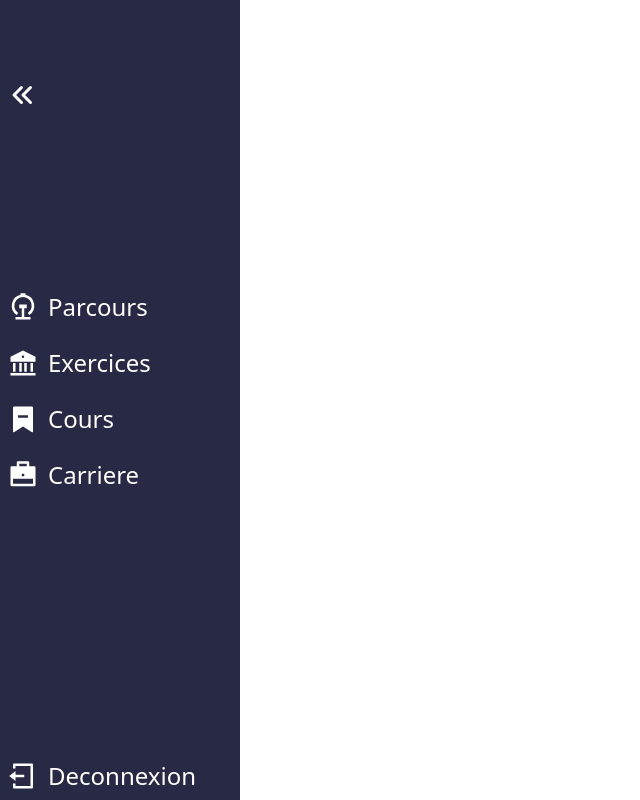
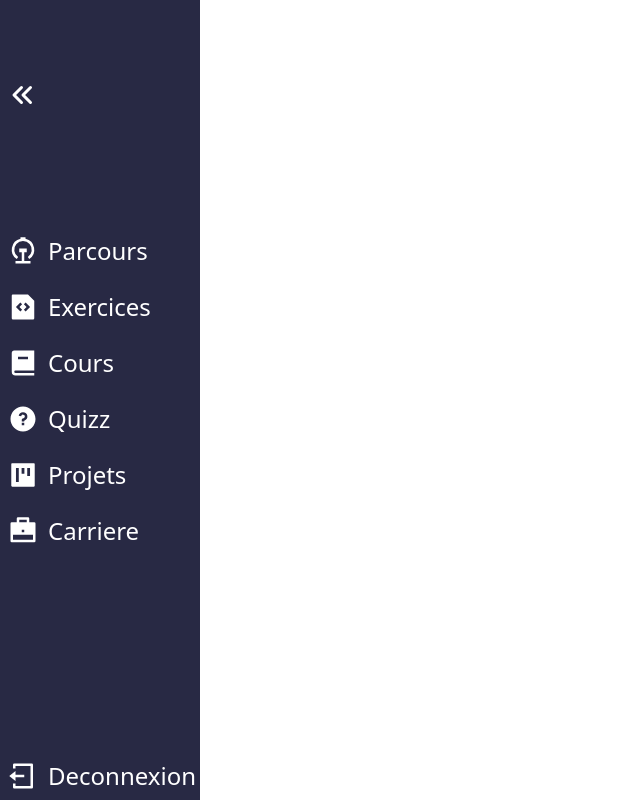
Before and after one commit to ArilessTir/codia, a React (Vite) app: page / in a window 1280 px wide. Shown: the whole page, without its empty margins (0-640 px from the left). Built offline with nearby package versions, Linux system fonts and the light colour scheme; the HTML template or start-up script is replaced by a standard one.

Commit message:
change icons :lipstick:

```diff
--- a/package.json
+++ b/package.json
@@ -13,7 +13,8 @@
     "gsap": "^3.10.4",
     "react": "^18.0.0",
     "react-dom": "^18.0.0",
-    "react-icons": "^4.3.1"
+    "react-icons": "^4.3.1",
+    "react-router-dom": "6"
   },
   "devDependencies": {
     "@types/react": "^18.0.0",
--- a/src/components/sideNav/sideNav.jsx
+++ b/src/components/sideNav/sideNav.jsx
@@ -2,10 +2,13 @@ import React, { useState } from 'react';
 import {
     RiChinaRailwayLine,
     RiBankFill,
-    RiBookmark2Fill,
+    RiFileCodeFill,
     RiBriefcaseFill,
     RiLogoutBoxLine,
+    RiQuestionFill,
+    RiBook2Fill,
 } from 'react-icons/ri';
+import { AiFillProject } from 'react-icons/ai';
 import { HiChevronDoubleLeft, HiChevronDoubleRight } from 'react-icons/hi';
 import gsap from 'gsap';
 
@@ -16,29 +19,29 @@ const SideNav = () => {
         setOpen(!open);
         console.log(open);
         if (open === true) {
-            gsap.to('.sideBar', { width: '40px', paddingLeft: '0' });
+            gsap.to('.sideBar', { minWidth: '35px', paddingLeft: '0' });
         } else {
-            gsap.to('.sideBar', { width: '240px', paddingLeft: '8px' });
+            gsap.to('.sideBar', { minWidth: '200px', paddingLeft: '8px' });
         }
     };
 
     return (
         <div
-            className="sideBar h-[100vh] w-[240px] bg-[#282944]
-                    text-white fixed overflow-hidden pl-2 pt-20
+            className="sideBar h-[100vh] min-w-[200px] bg-[#282944]
+                    text-white fixed  pl-2 pt-20
                     flex flex-col justify-between"
         >
             {open ? (
                 <HiChevronDoubleLeft
                     size={30}
                     onClick={handleOpen}
-                    className="cursor-pointer"
+                    className="cursor-pointer hover:bg-white hover:text-[#282944] rounded-md"
                 />
             ) : (
                 <HiChevronDoubleRight
                     size={30}
                     onClick={handleOpen}
-                    className="cursor-pointer"
+                    className="cursor-pointer hover:bg-white hover:text-[#282944] rounded-md"
                 />
             )}
             <section className="space-y-2 mb-20">
@@ -53,15 +56,29 @@ const SideNav = () => {
                     className=" flex items-center cursor-pointer
                                 hover:bg-white hover:text-[#282944] rounded-md h-12"
                 >
-                    <RiBankFill className="fixed" size={30} />
+                    <RiFileCodeFill className="fixed" size={30} />
                     <div className="txt text-2xl ml-10">Exercices</div>
                 </div>
                 <div
                     className=" flex items-center cursor-pointer
                                 hover:bg-white hover:text-[#282944] rounded-md h-12"
                 >
-                    <RiBookmark2Fill className="fixed" size={30} />
+                    <RiBook2Fill className="fixed" size={30} />
                     <div className="txt text-2xl ml-10">Cours</div>
+                </div>
+                <div
+                    className=" flex items-center cursor-pointer
+                                hover:bg-white hover:text-[#282944] rounded-md h-12"
+                >
+                    <RiQuestionFill className="fixed" size={30} />
+                    <div className="txt text-2xl ml-10 ">Quizz</div>
+                </div>
+                <div
+                    className=" flex items-center cursor-pointer
+                                hover:bg-white hover:text-[#282944] rounded-md h-12"
+                >
+                    <AiFillProject className="fixed" size={30} />
+                    <div className="txt text-2xl ml-10 ">Projets</div>
                 </div>
                 <div
                     className=" flex items-center cursor-pointer
```
Also changed, not shown: 1 other file (tests, documents, lock files or other folders).
